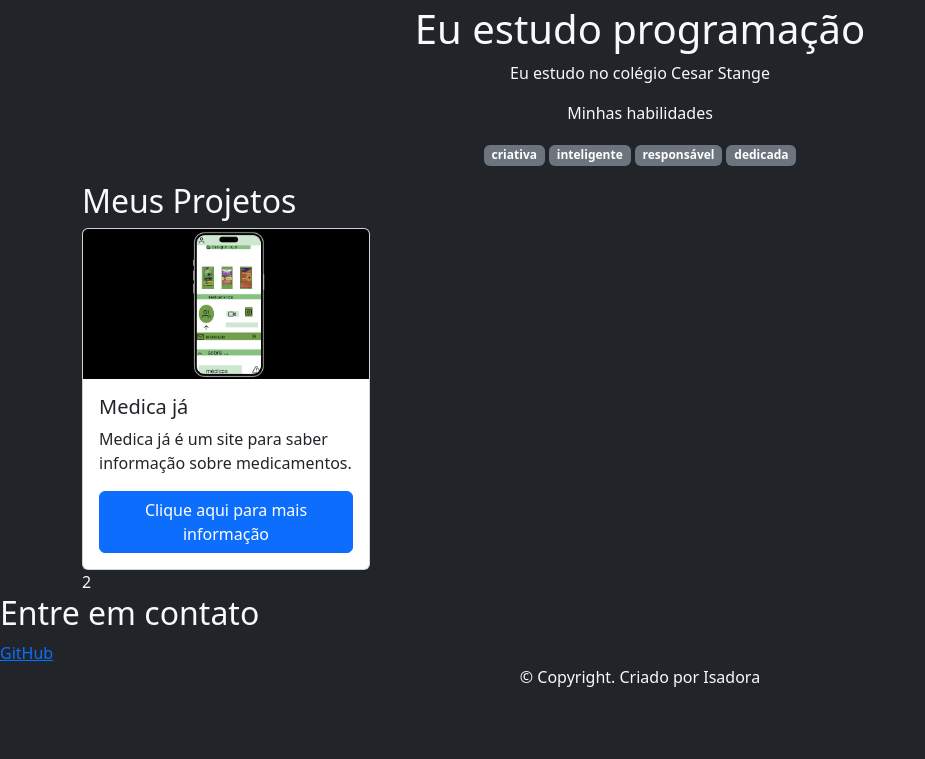
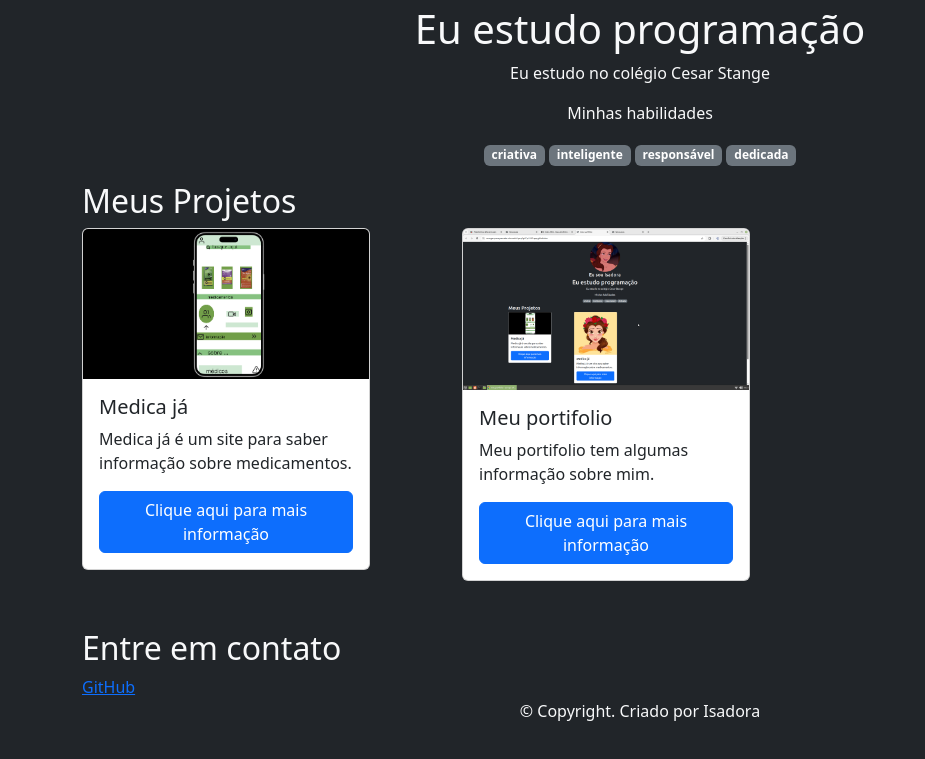
Before and after one commit to Isadean/Meu-portfolio-, a plain HTML site: page index.html in a window 1280 px wide. Shown: the part 241-1000 px from the top of the page, without its empty margins (0-925 px from the left). Before the commit the page ends 946 px from the top, so only its background shows below. Drawn offline with nearby package versions, Linux system fonts and the light colour scheme.

Commit message:
mudança na imagem,link,texto e lado do texto , adicionei imagem, adicionei texto e adicionei link

```diff
--- a/index.html
+++ b/index.html
@@ -39,9 +39,19 @@
               </div>
         </div>
 
-      </div>2
+        <div class="col-md-4">
+            <div class="card" style="width: 18rem;">
+                <img src="portifolio.png" class="card-img-top" alt="...">
+                <div class="card-body">
+                  <h5 class="card-title">Meu portifolio</h5>
+                  <p class="card-text">Meu portifolio tem algumas informação sobre mim.</p>
+                  <a href="https://orange-space-pancake-v6wrw6v5qxrp3p47p-5502.app.github.dev/" class="btn btn-primary">Clique aqui para mais informação</a>
+                </div>
+              </div>
+
+      </div>
    </main>
-   <footer classe="container py-5">
+   <footer class="container py-5">
       <h2>Entre em contato</h2>
    <a href="https://github.com/Isadean/">GitHub</a>
    <p class="my=5 text-center">&copy Copyright. Criado por Isadora</p>
```
Also changed, not shown: portifolio.png (added).
